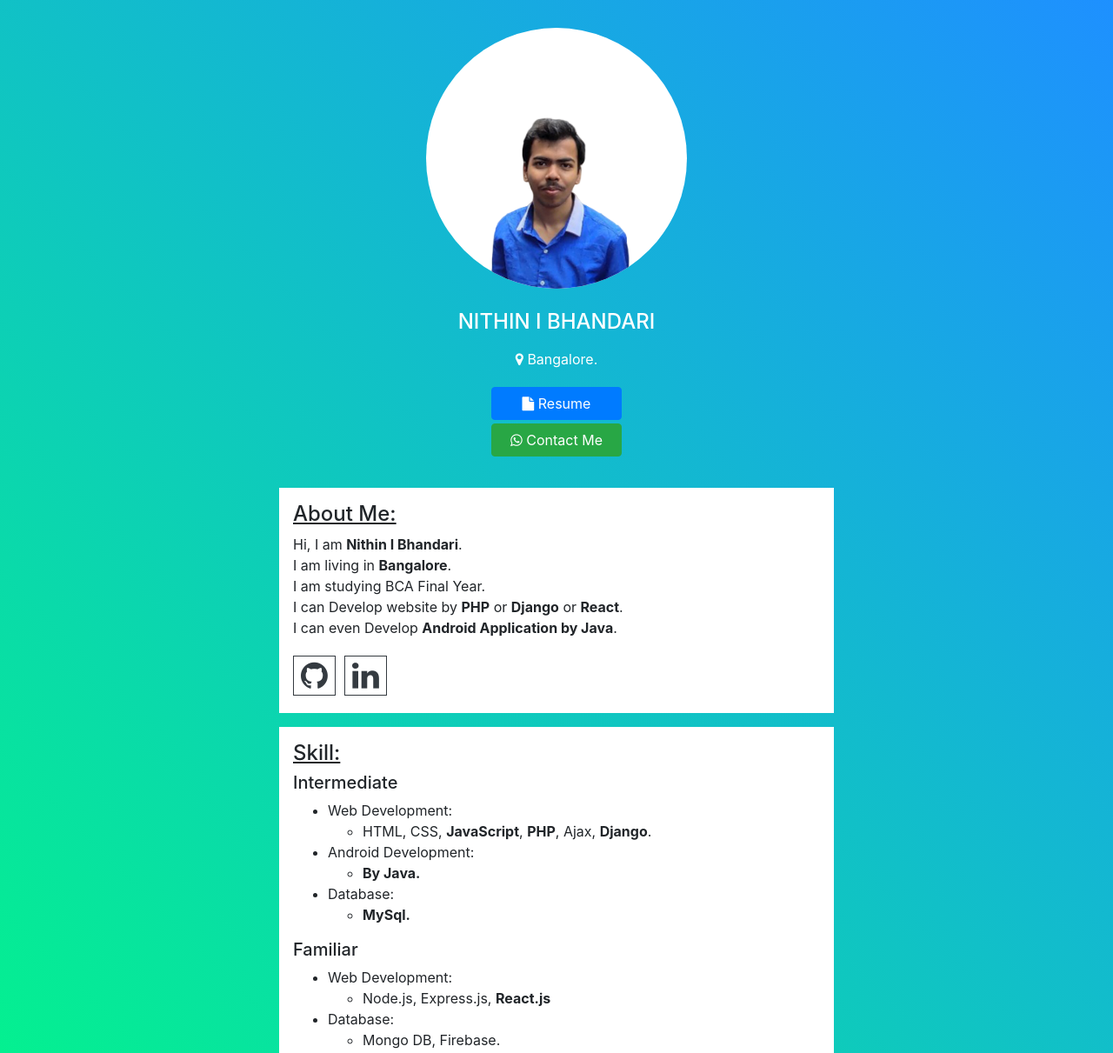
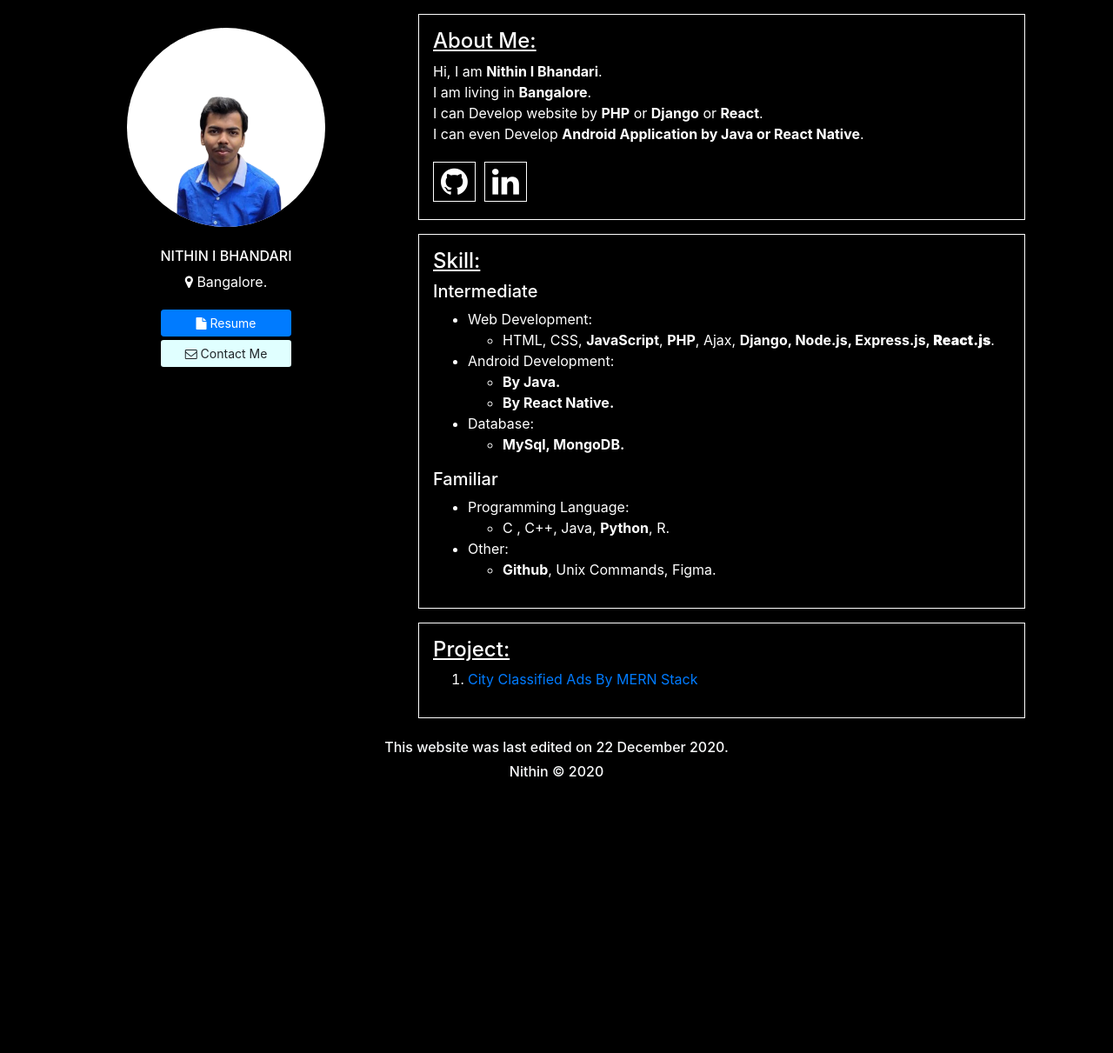
Before and after one commit to NithinIBhandari1999/nithinibhandari1999.github.io, a plain HTML site: page index.html in a window 1280 px wide. Shown: the top 1211 px of the page at 87% size. After the commit the page ends 913 px from the top, so only its background shows below. Drawn offline with nearby package versions, Linux system fonts and the light colour scheme.

Commit message:
Updated Portfolio

```diff
--- a/index.html
+++ b/index.html
@@ -19,50 +19,57 @@
     <link rel="stylesheet" href="/style/style.css">
 </head>
 
-<body class="gradient">
+<body>
 
-    <div class="container" style="max-width: 700px;margin: 0 auto;">
+    <div class="container">
+        <div class="row">
+            <div class="col-sm-12 col-md-4 col-lg-4">
 
                 <div class="m-3 p-3">
+                    <img src="image\NithinIBhandari1999.png" style="width:80%;max-width:300px;"
+                        alt="Nithin I Bhandari 1999" class="mx-auto bg-white d-block rounded-circle  text-center">
 
-            <img src="image\NithinIBhandari1999.png" style="width:80%;max-width:300px;" alt="Nithin I Bhandari 1999"
-                class="mx-auto bg-white d-block rounded-circle  text-center">
-
-            <h4 class="text-center text-white mt-4">NITHIN I BHANDARI</h4>
-            <p class="text-center text-white mt-3">
+                    <h6 class="text-center text-white mt-4">NITHIN I BHANDARI</h6>
+                    <p class="text-center text-white mt-1">
                         <i class="fa fa-map-marker"></i> Bangalore.
                     </p>
                     <div class="text-center">
-                <a href="/resume_nithin.pdf" target="_blank" class="text-center btn btn-primary mt-1" download>
+                        <a href="/resume_nithin_i_bhandari_1999.pdf" target="_blank"
+                            class="text-center btn btn-sm btn-primary mt-1" download>
                             <i class="fa fa-file"></i> Resume
                         </a><br>
-                <a href="https://wa.me/919066763368" target="_blank" class="text-center btn btn-success my-1">
-                    <i class="fa fa-whatsapp"></i> Contact Me
+                        <a href="mailto:nithinibhandari2017@gmail.com" target="_blank"
+                            class="text-center btn btn-sm my-1" style="background-color:lightcyan;">
+                            <i class="fa fa-envelope-o"></i> Contact Me
                         </a><br>
                     </div>
                 </div>
 
+            </div>
+            <div class="col-sm-12 col-md-8 col-lg-8">
                 <!-- S : About -->
-        <div class="m-3 p-3 bg-white" id="about">
+                <div class="m-3 p-3 border border-1 border-white" style="color: white;" id="about">
                     <h4><u>About Me:</u></h4>
                     <p>
                         Hi, I am <span class="font-weight-bold">Nithin I Bhandari</span>.<br>
                         I am living in <span class="font-weight-bold">Bangalore</span>.<br>
-                I am studying BCA Final Year.<br>
                         I can Develop website by <b>PHP</b> or <b>Django</b> or <b>React</b>.<br>
-                I can even Develop <b>Android Application by Java</b>.<br>
+                        I can even Develop <b>Android Application by Java or React Native</b>.<br>
                     </p>
 
                     <div style="font-size:36px;" class="pb-0">
-                <a class="border border-1 border-dark px-2 text-dark" href="https://github.com/nithinibhandari1999"
-                    target="_blank"><i class="fa fa-github"></i></a>
-                <a class="border border-1 border-dark  px-2 text-dark" href="https://linkedin.com/in/nithinibhandari1999" target="_blank"><i class="fa fa-linkedin"></i></a>
+                        <a class="border border-1 border-white px-2 text-white"
+                            href="https://github.com/nithinibhandari1999" target="_blank"><i
+                                class="fa fa-github"></i></a>
+                        <a class="border border-1 border-white  px-2 text-white"
+                            href="https://linkedin.com/in/nithinibhandari1999" target="_blank"><i
+                                class="fa fa-linkedin"></i></a>
                     </div>
                 </div>
                 <!-- S : About -->
 
                 <!-- S : Skills -->
-        <div class="m-3 p-3 bg-white" id="skill">
+                <div class="m-3 p-3 border border-1 border-white" style="color: white;" id="skill">
                     <h4 class=""><u>Skill:</u></h4>
 
                     <div>
@@ -72,7 +79,8 @@
                             <li>
                                 <span>Web Development:</span>
                                 <ul>
-                            <li>HTML, CSS, <b>JavaScript</b>, <b>PHP</b>, Ajax, <b>Django</b>.
+                                    <li>HTML, CSS, <b>JavaScript</b>, <b>PHP</b>, Ajax, <b>Django, Node.js, Express.js,
+                                            <b>React.js</b></b>.
                                     </li>
                                 </ul>
                             </li>
@@ -80,12 +88,13 @@
                                 <span>Android Development:</span>
                                 <ul>
                                     <li class="font-weight-bold">By Java.</li>
+                                    <li class="font-weight-bold">By React Native.</li>
                                 </ul>
                             </li>
                             <li>
                                 <span>Database:</span>
                                 <ul>
-                            <li class="font-weight-bold">MySql.</li>
+                                    <li class="font-weight-bold">MySql, MongoDB.</li>
                                 </ul>
                             </li>
                         </ul>
@@ -96,18 +105,6 @@
                         <h5 class="">Familiar</h5>
 
                         <ul>
-                    <li>
-                        <span>Web Development:</span>
-                        <ul>
-                            <li>Node.js, Express.js, <b>React.js</b></li>
-                        </ul>
-                    </li>
-                    <li>
-                        <span>Database:</span>
-                        <ul>
-                            <li>Mongo DB, Firebase.</li>
-                        </ul>
-                    </li>
                             <li>
                                 <span>Programming Language:</span>
                                 <ul>
@@ -127,22 +124,22 @@
                 <!-- S : Skills -->
 
                 <!-- S : Project -->
-        <div class="m-3 p-3 bg-white" id="project">
+                <div class="m-3 p-3 border border-1 border-white" style="color: white;" id="project">
                     <h4 class=""><u>Project:</u></h4>
                     <ol>
-                <li> <a href="/project/figma/index.html">Figma</a></li>
-                <li> <a href="/project/github_finder_by_reactjs/index.html">Github Finder by React JS</a></li>
+                        <li> <a href="/project/City_Classified_Ads_By_MERN_Stack/index.html">City Classified Ads By MERN
+                                Stack</a></li>
                     </ol>
-            <span class="">More project Uploading Soon</span>
                 </div>
                 <!-- E : Project -->
-
+            </div>
+        </div>
     </div>
 
     <!-- S : Footer -->
     <div class="bg-black">
         <div class="container py-2">
-            <h6 class="text-center text-light">This website was last edited on 28 September 2020.</h6>
+            <h6 class="text-center text-light">This website was last edited on 22 December 2020.</h6>
             <h6 class="text-center text-light">Nithin © 2020</h6>
         </div>
     </div>
--- a/style/style.css
+++ b/style/style.css
@@ -1,5 +1,9 @@
 * {
     box-sizing: border-box;
+}
+
+body {
+    background-color: #000000;
 }
 
 .btn {
@@ -25,11 +29,6 @@
 }
 /* E : Scroll Bar */
 
-.gradient{
-    background:springgreen;
-    background: linear-gradient(45deg, springgreen, dodgerblue);
-}
-
 .bg-black{
     background: #000000;
 }
```
Also changed, not shown: project/City_Classified_Ads_By_MERN_Stack/index.html (added, +91 -0 lines), project/figma/index.html (deleted, +0 -64 lines), project/github_finder_by_reactjs/index.html (deleted, +0 -67 lines), project/City_Classified_Ads_By_MERN_Stack/image/city_classified_ads_about.png (added), project/City_Classified_Ads_By_MERN_Stack/image/city_classified_ads_homepage.png (added), project/City_Classified_Ads_By_MERN_Stack/image/city_classified_ads_search.png (added), project/City_Classified_Ads_By_MERN_Stack/image/city_classified_ads_view_ad.png (added), project/figma/image/Learn_Figma_Feature.png (deleted), project/figma/image/Learn_Figma_Landing_Page.png (deleted), project/figma/image/Learn_Figma_Sign_Up.png (deleted), project/github_finder_by_reactjs/image/github_finder_about.png (deleted), project/github_finder_by_reactjs/image/github_finder_search.png (deleted), project/github_finder_by_reactjs/image/github_finder_userinfo.png (deleted), 2 other files. Lines whose indentation alone changed are shown as unchanged.
